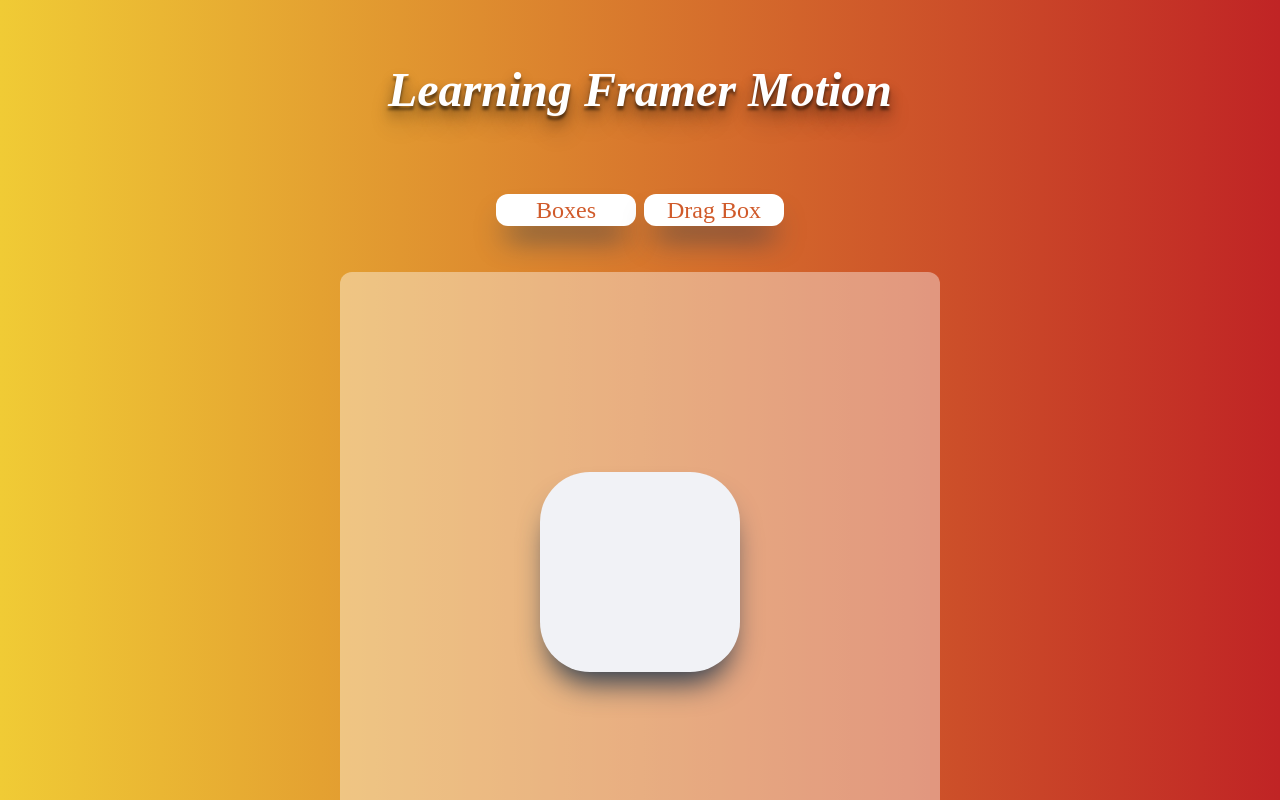
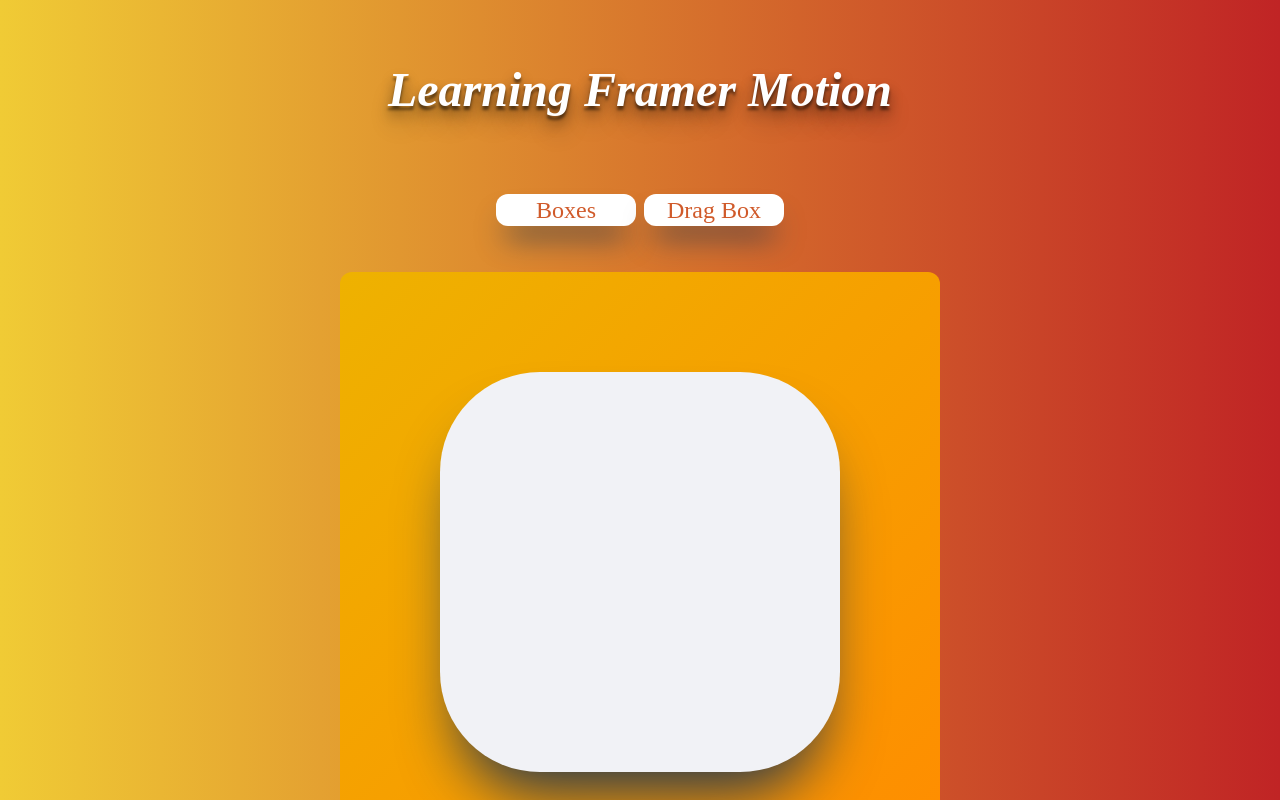
Before and after one commit to engulfedInFlames/react-framer_motion, a React (Create React App) app: page /drag-box in a window 1280 px wide. Shown: the top 800 px of the page. Built offline with nearby package versions, Linux system fonts and the light colour scheme.

Commit message:
Completed learning 'useTransform'

```diff
--- a/public/index.html
+++ b/public/index.html
@@ -4,7 +4,12 @@
     <meta charset="utf-8" />
     <link rel="icon" href="%PUBLIC_URL%/favicon.ico" />
     <meta name="viewport" content="width=device-width, initial-scale=1" />
-
+    <style>
+      #title {
+        font-size: 36px;
+        text-align: center;
+      }
+    </style>
     <!-- Noto Sans KR-->
     <link rel="preconnect" href="https://fonts.googleapis.com" />
     <link rel="preconnect" href="https://fonts.gstatic.com" crossorigin />
@@ -13,6 +18,12 @@
       rel="stylesheet"
     />
 
+    <!-- Font Awesome -->
+    <script
+      src="https://kit.fontawesome.com/405588dbc6.js"
+      crossorigin="anonymous"
+    ></script>
+
     <title>Learning Framer Motion</title>
   </head>
   <body>
--- a/src/routers/Boxes.tsx
+++ b/src/routers/Boxes.tsx
@@ -6,6 +6,7 @@
   display: grid;
   grid-template-columns: repeat(4, 1fr);
   grid-auto-flow: rows;
+  gap: 50px;
 `;
 
 const Box = styled(motion.div)`
@@ -106,7 +107,6 @@
           dragConstraints={{}}
           whileDrag="drag"
         ></Box>
-        <Box variants={whileBoxVars} whileHover={{ opacity: 0.5 }}></Box>
       </Main>
     </>
   );
--- a/src/routers/DragBox.tsx
+++ b/src/routers/DragBox.tsx
@@ -1,8 +1,14 @@
-import { motion } from "framer-motion";
+import {
+  motion,
+  useMotionValue,
+  useMotionValueEvent,
+  useScroll,
+  useTransform,
+} from "framer-motion";
 import { useRef } from "react";
 import styled from "styled-components";
 
-const Canvas = styled.div`
+const Canvas = styled(motion.div)`
   overflow: hidden;
   width: 600px;
   height: 600px;
@@ -27,14 +33,33 @@
   box-shadow: rgb(38, 57, 77) 0px 20px 30px -10px;
 `;
 
-const dragBoxVar = {};
-
 function DragBox() {
   const canvasRef = useRef<HTMLDivElement>(null);
+  const x = useMotionValue(0); // React의 State로 저장되지 않는다. 즉, 리렌더링 되지 않는다.
+  const { scrollY, scrollYProgress } = useScroll();
+  const rotateZValue = useTransform(x, [-300, 300], [-360, 360]);
+  const gradientValue = useTransform(
+    x,
+    [-300, 0, 300],
+    [
+      "linear-gradient(135deg, #40E0D0, rgb(238, 178, 0))",
+      "linear-gradient(135deg, rgb(238, 178, 0), #FF8C00)",
+      "linear-gradient(135deg, #FF8C00, #FF0080)",
+    ]
+  );
+  const scrollYValue = useTransform(scrollYProgress, [0, 1], [1, 2]);
+  // useMotionValueEvent(x, "change", (el) => console.log(el)); // useEffect(()=>{...code}, [x])을 대체한다.
+  // useMotionValueEvent(gradientValue, "change", (el) => console.log(el));
+  useMotionValueEvent(scrollYProgress, "change", (el) => console.log(el));
+
   return (
     <>
-      <Canvas ref={canvasRef}>
-        <Box drag dragConstraints={canvasRef}></Box>
+      <Canvas ref={canvasRef} style={{ background: gradientValue }}>
+        <Box
+          style={{ x, rotateZ: rotateZValue, scale: scrollYValue }}
+          drag
+          dragSnapToOrigin
+        ></Box>
       </Canvas>
     </>
   );
--- a/src/routers/Root.tsx
+++ b/src/routers/Root.tsx
@@ -13,7 +13,7 @@
     color:inherit;
   }
   body {
-    min-height:100vh;
+    min-height:200vh;
     background: #C02425;  /* fallback for old browsers */
 background: -webkit-linear-gradient(to right, #F0CB35, #C02425);  /* Chrome 10-25, Safari 5.1-6 */
 background: linear-gradient(to right, #F0CB35, #C02425); /* W3C, IE 10+/ Edge, Firefox 16+, Chrome 26+, Opera 12+, Safari 7+ */
```
